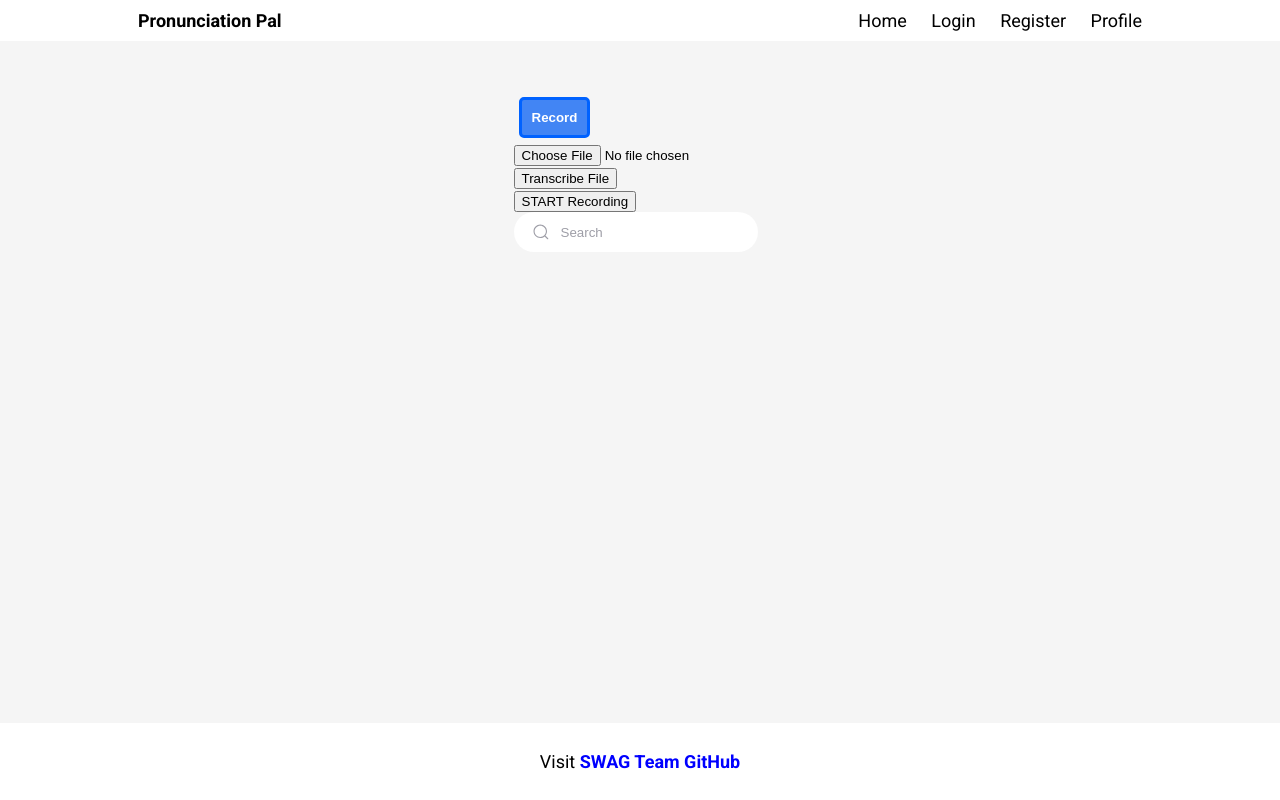
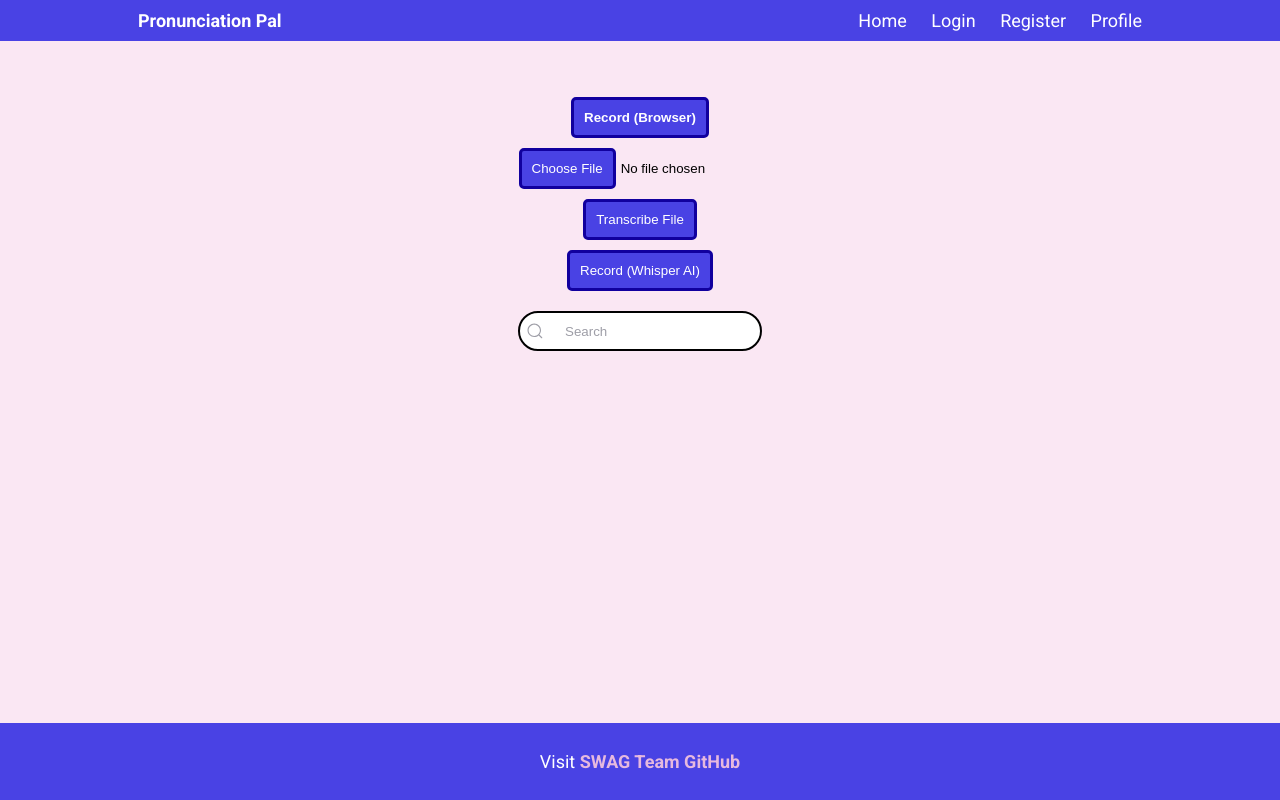
Before and after one commit to cttomcak/Pronunciation-Pal, a SvelteKit app: page / in a window 1280 px wide. Built offline with nearby package versions, Linux system fonts and the light colour scheme; a web font is replaced by a local one.

Commit message:
CSS experimentation

```diff
--- a/src/lib/AudioPlayer.svelte
+++ b/src/lib/AudioPlayer.svelte
@@ -12,10 +12,11 @@
 
 <style>
 	button {
-		padding: 5px;
-		background-color: #4285f4;
+		margin: 5px;
+		padding: 10px;
+		background-color: #4942E4;
 		color: #ffffff;
-		border: 3px solid #0062ff;
+		border: 3px solid #11009E;
 		border-radius: 5px;
 		cursor: pointer;
 	}
--- a/src/routes/+layout.svelte
+++ b/src/routes/+layout.svelte
@@ -37,7 +37,7 @@ like the header and footer. Just has some basic css right now. -->
 		justify-content: center;
 		/* align-items: center; */
 		padding: 15px;
-		background-color: rgb(245, 245, 245);
+		background-color: #FAE7F3;
 	}
 
 	footer {
@@ -46,6 +46,8 @@ like the header and footer. Just has some basic css right now. -->
 		display: flex;
 		justify-content: center; /* Centers content on horizontal axis */
 		align-items: center; /* Centers content on vertical axis */
+		background-color: #4942E4;
+		color: white;
 	}
 
 	footer a {
--- a/src/routes/Header.svelte
+++ b/src/routes/Header.svelte
@@ -16,12 +16,15 @@
 </header>
 
 <style>
+	header {
+		background-color: #4942E4;
+	}
 	.top-navbar {
 		margin-right: auto;
 		margin-left: auto;
 		width: 80%;
 		font-size: 18px;
-		background-color: #ffffff;
+		background-color: #4942E4;
 		z-index: 1000;
 	}
 	@media (max-width: 900px) {
@@ -32,11 +35,12 @@
 	.navbar-logo {
 		display: inline-block;
 		padding: 10px;
+		color: white;
 	}
 	#nav-check,
 	.nav-chlab {
 		display: none;
-		color: black;
+		color: white;
 	}
 	.navbar-links {
 		display: inline-block;
@@ -44,13 +48,13 @@
 	}
 	.navbar-links > a {
 		transition: all 0.4s ease-in;
-		color: black;
+		color: white;
 		display: inline-block;
 		padding: 10px;
 		text-decoration: none;
 	}
 	.navbar-links > a:hover {
-		background-color: #c5c5c5;
+		background-color: #11009E;
 	}
 	@media (max-width: 600px) {
 		.nav-chlab {
--- a/src/routes/WhisperRecord.svelte
+++ b/src/routes/WhisperRecord.svelte
@@ -89,14 +89,45 @@
 	}
 </script>
 
-<div>
+<div class="record-buttons">
 	<form on:submit={submitForm} enctype="multipart/form-data">
-		<input type="file" name="file" accept="audio/*" required /><br />
+		<input type="file" name="file" accept="audio/*" required />
 		<button type="submit">Transcribe File</button>
 	</form>
 	{#if !recording}
-		<button on:click={startRecording}>START Recording</button>
+	<button on:click={startRecording}>Record (Whisper AI)</button>
 	{:else}
-		<button on:click={stopRecording}>STOP Recording</button>
+	<button on:click={stopRecording}>Recording...</button>
 	{/if}
 </div>
+
+<style>
+	.record-buttons {
+		display: flex;
+		flex-direction: column;
+		align-items: center;
+	}
+	button {
+		margin: 5px;
+		padding: 10px;
+		background-color: #4942E4;
+		color: #ffffff;
+		border: 3px solid #11009E;
+		border-radius: 5px;
+		cursor: pointer;
+	}
+	input::file-selector-button {
+		margin: 5px;
+		padding: 10px;
+		background-color: #4942E4;
+		color: #ffffff;
+		border: 3px solid #11009E;
+		border-radius: 5px;
+		cursor: pointer;
+	}
+	form {
+		display: flex;
+		flex-direction: column;
+		align-items: center;
+	}
+</style>
--- a/src/routes/WordSearch.svelte
+++ b/src/routes/WordSearch.svelte
@@ -133,7 +133,7 @@
 </script>
 
 <div class="search-wrapper">
-	<div>
+	<div class="record-buttons">
 		<!-- Record button, hides itself if not supported -->
 		{#if speech_enabled}
 			<button id="recording_button" on:click={record_speech}>
@@ -141,7 +141,7 @@
 					{#if recording}
 						Recording...
 					{:else}
-						Record
+						Record (Browser)
 					{/if}
 				</strong>
 			</button>
@@ -172,16 +172,23 @@
 		flex-direction: column;
 		align-items: center;
 	}
+	.record-buttons {
+		display: flex;
+		flex-direction: column;
+		align-items: center;
+	}
 	button {
 		margin: 5px;
 		padding: 10px;
-		background-color: #4285f4;
+		background-color: #4942E4;
 		color: #ffffff;
-		border: 3px solid #0062ff;
+		border: 3px solid #11009E;
 		border-radius: 5px;
 		cursor: pointer;
 	}
 	.search {
+		margin: 5px;
+		padding: 10px;
 		display: flex;
 		line-height: 28px;
 		align-items: center;
@@ -196,9 +203,8 @@
 		line-height: 28px;
 		padding: 0 1rem;
 		padding-left: 2.5rem;
-		border: 2px solid transparent;
+		border: 2px solid black;
 		border-radius: 50px;
-		outline: none;
 		background-color: #ffffff;
 		color: #0d0c22;
 		transition: .3s ease;
@@ -210,9 +216,9 @@
 
 	.input:focus, input:hover {
 		outline: none;
-		border-color: rgba(35, 35, 35, 0.4);
-		background-color: #fff;
-		box-shadow: 0 0 0 4px rgba(66, 66, 66, 0.1);
+		border-color: rgb(0, 0, 0);
+		background-color: #ffffff;
+		box-shadow: 0 0 0 2px rgb(0, 0, 0);
 	}
 
 	.icon {
--- a/src/routes/styles.css
+++ b/src/routes/styles.css
@@ -8,7 +8,7 @@ body {
 }
 
 a {
-	color: blue;
+	color: #E6B9DE;
 	text-decoration: none;
 }
 
```
